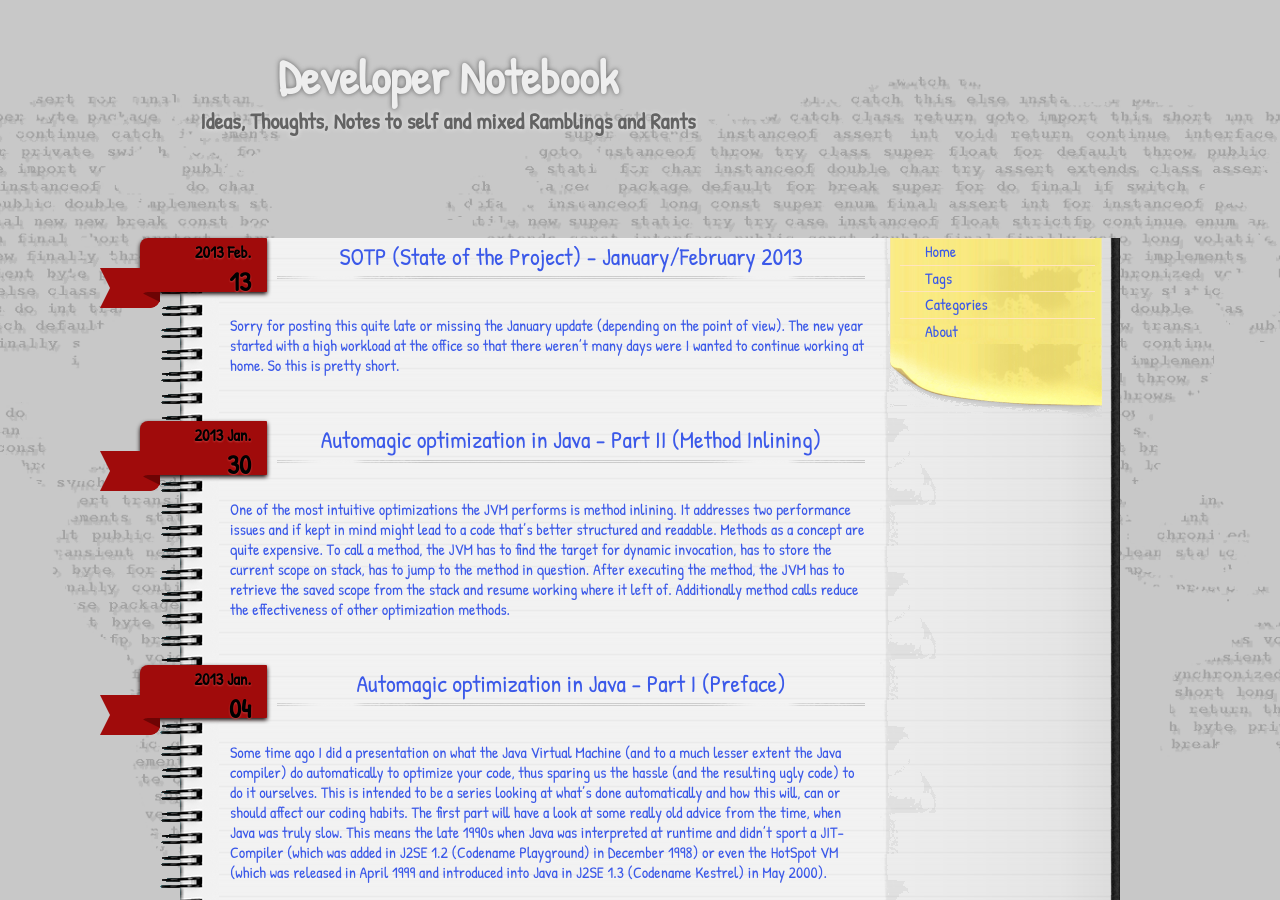
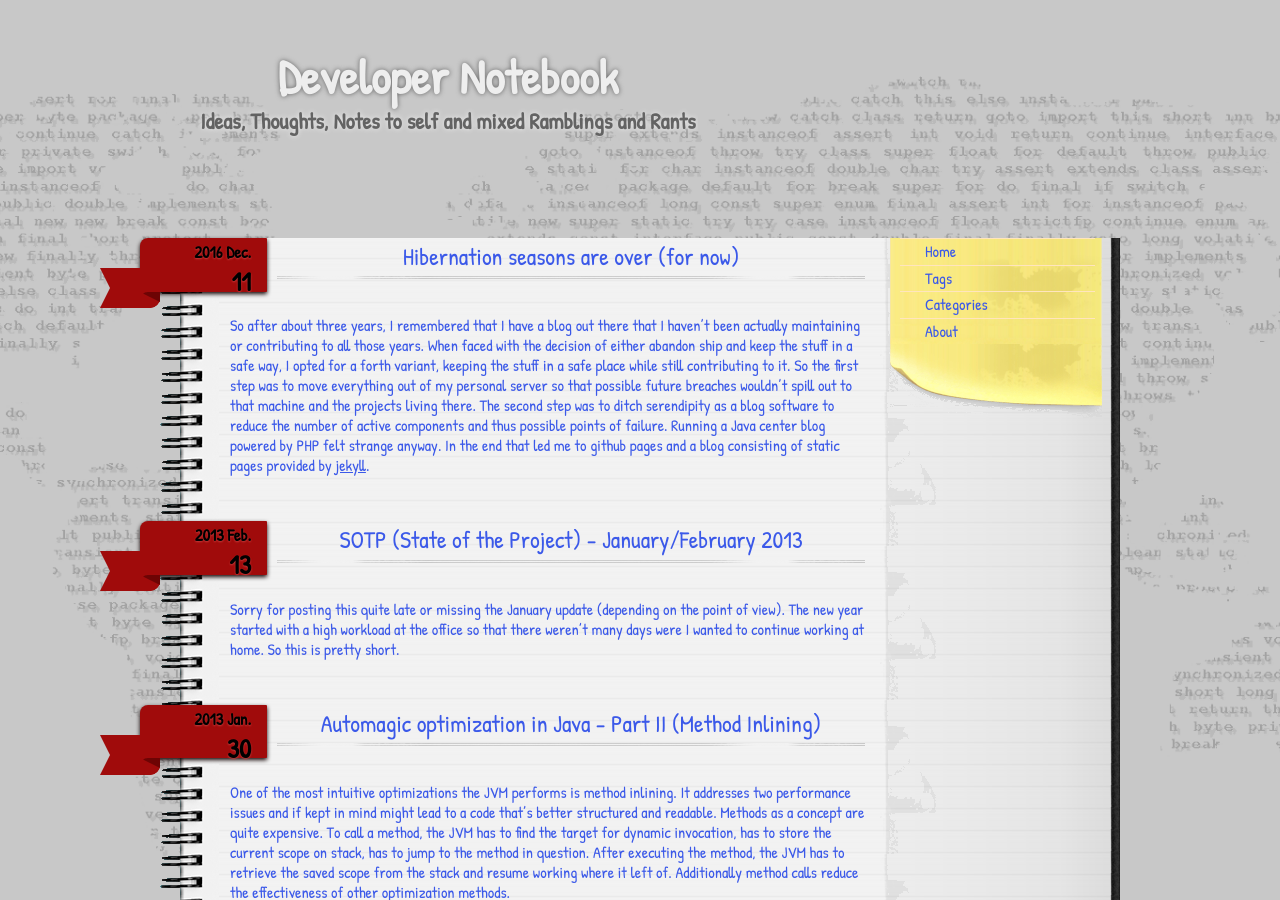
Before and after one commit to nicktar/nicktar.github.io, a Jekyll site: the page built from index.html, in a window 1280 px wide and 900 px high. Built offline with Jekyll 4.4.1, drawn with Linux system fonts in a browser that asks for light colours; the list of posts is cut into pages by our own code; some of the changed text lies outside the part shown.

Commit message:
Hibernation seasons are over (for now)

```diff
--- a/_drafts/Hibernation seasons are over (for now).md
+++ b/_posts/2016-12-11-Hibernation seasons are over (for now).md
@@ -4,6 +4,9 @@ title: Hibernation seasons are over (for now)
 tags:
     - blog
     - announcement
+categories:
+- blog
+- announcement
 ---
 So after about three years, I remembered that I have a blog out there that I haven't been actually maintaining or contributing to all those years. When faced with the decision of either abandon ship and keep the stuff in a safe way, I opted for a forth variant, keeping the stuff in a safe place while still contributing to it. So the first step was to move everything out of my personal server so that possible future breaches wouldn't spill out to that machine and the projects living there. The second step was to ditch serendipity as a blog software to reduce the number of active components and thus possible points of failure. Running a Java center blog powered by PHP felt strange anyway. In the end that led me to github pages and a blog consisting of static pages provided by [jekyll] [1].
 
```
